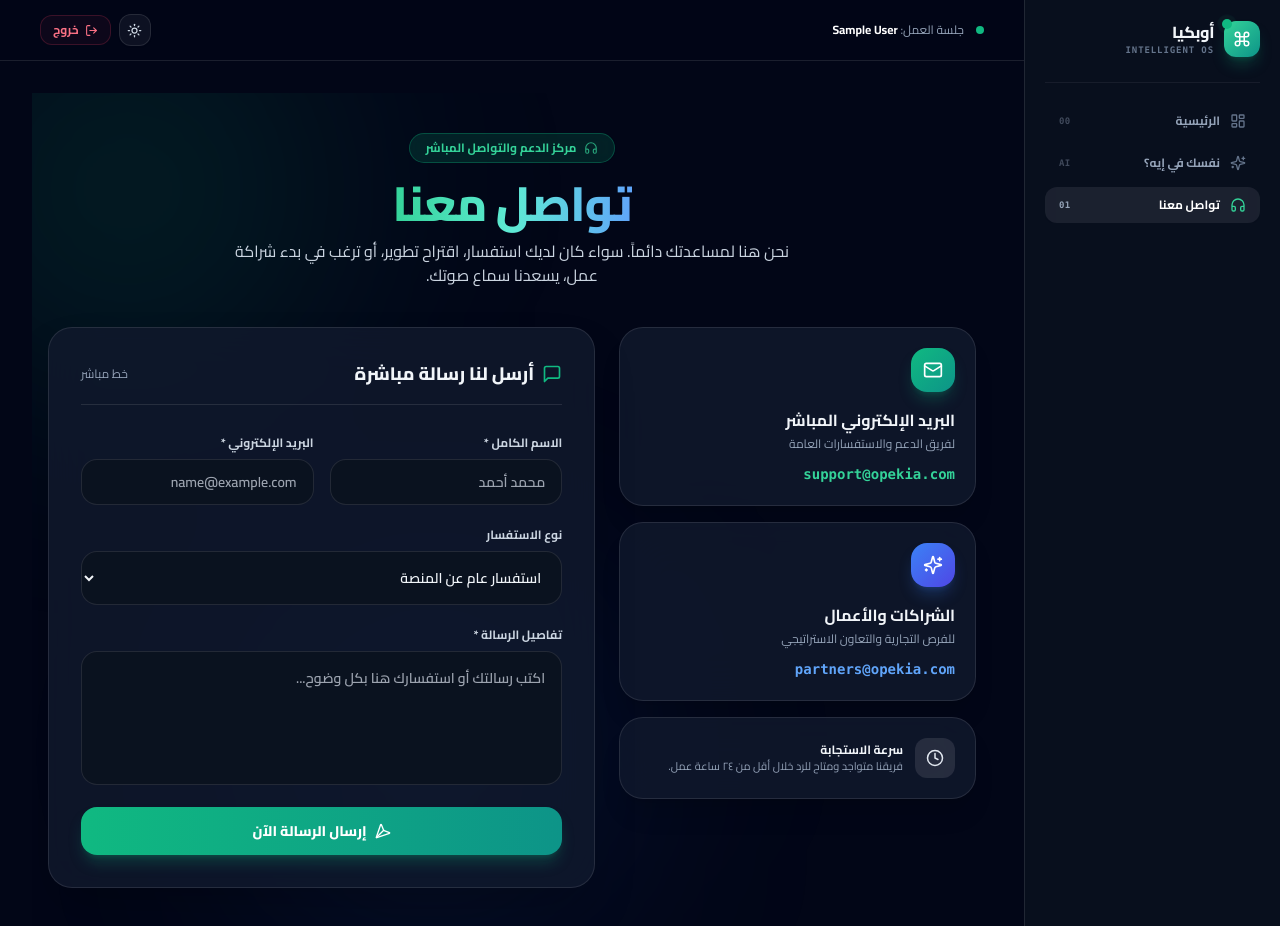
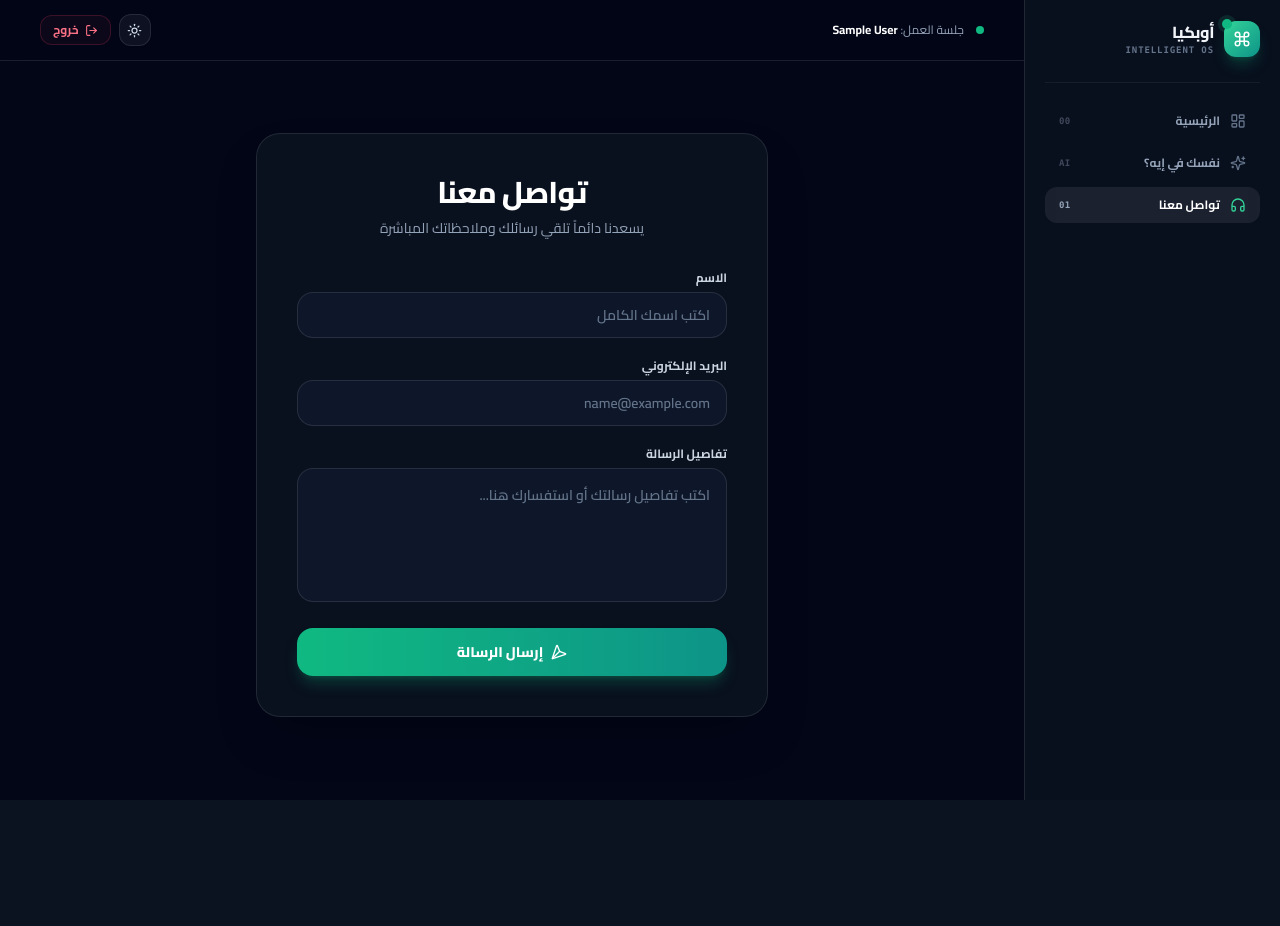
Before and after one commit to aliabdlatif1510-cell/opekia1, a Next.js app: page /dashboard/contact in a window 1280 px wide. Shown: the top 926 px of the page. After the commit the page ends 800 px from the top, so only its background shows below. Built offline with nearby package versions, Linux system fonts and the light colour scheme; sample sign-in values are in the browser's storage.

Commit message:
Design: Clean and professional contact page with strictly (الاسم، البريد الإلكتروني، تفاصيل الرسالة)

```diff
--- a/app/dashboard/contact/ContactClient.tsx
+++ b/app/dashboard/contact/ContactClient.tsx
@@ -1,210 +1,118 @@
 "use client";
 
 import { useState } from "react";
-import {
-  MessageSquare,
-  Mail,
-  Send,
-  Phone,
-  Clock,
-  Sparkles,
-  CheckCircle2,
-  Headphones,
-  Globe,
-  HelpCircle,
-} from "lucide-react";
+import { Send, CheckCircle2 } from "lucide-react";
 
 export default function ContactClient() {
   const [name, setName] = useState("");
   const [email, setEmail] = useState("");
-  const [subject, setSubject] = useState("general");
   const [message, setMessage] = useState("");
   const [submitted, setSubmitted] = useState(false);
-  const [toast, setToast] = useState("");
+  const [loading, setLoading] = useState(false);
 
   const handleSubmit = (e: React.FormEvent) => {
     e.preventDefault();
     if (!name || !email || !message) return;
 
+    setLoading(true);
+    setTimeout(() => {
+      setLoading(false);
       setSubmitted(true);
-    setToast("✨ تم استلام رسالتك بنجاح! سيتواصل معك فريق أوبكيا في أقرب وقت.");
-
       setName("");
       setEmail("");
       setMessage("");
-
-    setTimeout(() => {
-      setToast("");
-    }, 4000);
+    }, 600);
   };
 
   return (
-    <div className="relative min-h-[calc(100vh-140px)] w-full overflow-hidden pb-16">
-      {/* Ambient background glow */}
-      <div className="pointer-events-none absolute -top-24 start-1/2 h-96 w-96 -translate-x-1/2 rounded-full bg-emerald-500/10 blur-[130px] dark:bg-emerald-500/15" />
-      <div className="pointer-events-none absolute bottom-10 end-1/4 h-80 w-80 rounded-full bg-blue-500/10 blur-[130px] dark:bg-blue-500/15" />
-
-      {/* Hero Header */}
-      <div className="relative z-10 mx-auto max-w-3xl text-center pt-6 sm:pt-10">
-        <div className="inline-flex items-center gap-2 rounded-full border border-emerald-500/20 bg-emerald-500/10 px-4 py-1.5 text-xs font-bold text-emerald-600 backdrop-blur-md dark:border-emerald-500/30 dark:bg-emerald-500/15 dark:text-emerald-400">
-          <Headphones size={14} className="animate-pulse" />
-          <span>مركز الدعم والتواصل المباشر</span>
-        </div>
-
-        <h1 className="mt-4 text-3xl font-black tracking-tight sm:text-5xl">
-          <span className="bg-gradient-to-r from-emerald-600 via-teal-500 to-blue-600 bg-clip-text text-transparent dark:from-emerald-400 dark:via-teal-300 dark:to-blue-400">
+    <div className="flex min-h-[calc(100vh-140px)] w-full items-center justify-center py-10 px-4">
+      {/* Centered Executive Card */}
+      <div className="w-full max-w-lg rounded-3xl border border-slate-200/90 bg-white/90 p-7 shadow-2xl backdrop-blur-xl transition dark:border-white/10 dark:bg-navy-900/90 sm:p-10">
+        <div className="text-center">
+          <h1 className="text-3xl font-black tracking-tight text-slate-900 dark:text-white">
             تواصل معنا
-          </span>
           </h1>
-
-        <p className="mx-auto mt-3 max-w-xl text-sm font-medium text-slate-600 dark:text-slate-300 sm:text-base">
-          نحن هنا لمساعدتك دائماً. سواء كان لديك استفسار، اقتراح تطوير، أو ترغب في بدء شراكة عمل،
-          يسعدنا سماع صوتك.
+          <p className="mt-2 text-sm font-medium text-slate-500 dark:text-slate-400">
+            يسعدنا دائماً تلقي رسائلك وملاحظاتك المباشرة
           </p>
         </div>
 
-      {/* Main Grid: Channels & Direct Message Form */}
-      <div className="relative z-10 mx-auto mt-10 grid max-w-5xl gap-6 px-4 md:grid-cols-5">
-        {/* Left Column: Direct Channels (2 cols) */}
-        <div className="space-y-4 md:col-span-2">
-          {/* Card 1: Email */}
-          <div className="rounded-3xl border border-slate-200 bg-white/80 p-5 shadow-xl backdrop-blur-xl dark:border-white/10 dark:bg-navy-800/80">
-            <div className="flex h-11 w-11 items-center justify-center rounded-2xl bg-gradient-to-br from-emerald-500 to-teal-600 text-white shadow-lg shadow-emerald-500/25">
-              <Mail size={20} />
+        {submitted ? (
+          <div className="mt-8 rounded-2xl border border-emerald-500/20 bg-emerald-500/10 p-6 text-center dark:border-emerald-500/30 dark:bg-emerald-500/15">
+            <CheckCircle2 size={36} className="mx-auto text-emerald-500" />
+            <h3 className="mt-3 text-base font-bold text-emerald-800 dark:text-emerald-300">
+              تم إرسال رسالتك بنجاح
+            </h3>
+            <p className="mt-1 text-xs text-slate-600 dark:text-slate-300">
+              شكراً لتواصلك معنا، سنقوم بالرد عليك عبر البريد الإلكتروني في أقرب وقت.
+            </p>
+            <button
+              type="button"
+              onClick={() => setSubmitted(false)}
+              className="mt-4 rounded-xl bg-emerald-600 px-4 py-2 text-xs font-bold text-white transition hover:bg-emerald-500"
+            >
+              إرسال رسالة أخرى
+            </button>
           </div>
-            <h3 className="mt-4 text-base font-bold">البريد الإلكتروني المباشر</h3>
-            <p className="mt-1 text-xs text-slate-500 dark:text-slate-400">
-              لفريق الدعم والاستفسارات العامة
-            </p>
-            <a
-              href="mailto:support@opekia.com"
-              className="mt-3 inline-block font-mono text-sm font-bold text-emerald-600 hover:underline dark:text-emerald-400"
-            >
-              support@opekia.com
-            </a>
-          </div>
-
-          {/* Card 2: Partnerships */}
-          <div className="rounded-3xl border border-slate-200 bg-white/80 p-5 shadow-xl backdrop-blur-xl dark:border-white/10 dark:bg-navy-800/80">
-            <div className="flex h-11 w-11 items-center justify-center rounded-2xl bg-gradient-to-br from-blue-500 to-indigo-600 text-white shadow-lg shadow-blue-500/25">
-              <Sparkles size={20} />
-            </div>
-            <h3 className="mt-4 text-base font-bold">الشراكات والأعمال</h3>
-            <p className="mt-1 text-xs text-slate-500 dark:text-slate-400">
-              للفرص التجارية والتعاون الاستراتيجي
-            </p>
-            <a
-              href="mailto:partners@opekia.com"
-              className="mt-3 inline-block font-mono text-sm font-bold text-blue-600 hover:underline dark:text-blue-400"
-            >
-              partners@opekia.com
-            </a>
-          </div>
-
-          {/* Card 3: Response Time */}
-          <div className="rounded-3xl border border-slate-200 bg-white/80 p-5 shadow-xl backdrop-blur-xl dark:border-white/10 dark:bg-navy-800/80">
-            <div className="flex items-center gap-3">
-              <div className="flex h-10 w-10 shrink-0 items-center justify-center rounded-xl bg-slate-100 text-slate-700 dark:bg-white/10 dark:text-slate-200">
-                <Clock size={18} />
-              </div>
-              <div>
-                <h4 className="text-xs font-bold">سرعة الاستجابة</h4>
-                <p className="text-[11px] text-slate-500 dark:text-slate-400">
-                  فريقنا متواجد ومتاح للرد خلال أقل من ٢٤ ساعة عمل.
-                </p>
-              </div>
-            </div>
-          </div>
-        </div>
-
-        {/* Right Column: Contact Form (3 cols) */}
-        <div className="rounded-3xl border border-slate-200 bg-white/80 p-6 shadow-2xl backdrop-blur-xl dark:border-white/10 dark:bg-navy-800/80 sm:p-8 md:col-span-3">
-          <div className="flex items-center justify-between border-b border-slate-100 pb-4 dark:border-white/10">
-            <div className="flex items-center gap-2">
-              <MessageSquare className="text-emerald-500" size={20} />
-              <h2 className="text-lg font-black">أرسل لنا رسالة مباشرة</h2>
-            </div>
-            <span className="text-xs text-slate-400">خط مباشر</span>
-          </div>
-
-          <form onSubmit={handleSubmit} className="mt-6 space-y-4">
-            <div className="grid gap-4 sm:grid-cols-2">
-              <label className="block space-y-1.5">
-                <span className="text-xs font-bold text-slate-700 dark:text-slate-300">
-                  الاسم الكامل *
-                </span>
+        ) : (
+          <form onSubmit={handleSubmit} className="mt-8 space-y-5">
+            {/* الاسم */}
+            <div className="space-y-1.5">
+              <label className="block text-xs font-bold text-slate-700 dark:text-slate-300">
+                الاسم
+              </label>
               <input
                 required
                 type="text"
                 value={name}
                 onChange={(e) => setName(e.target.value)}
-                  placeholder="محمد أحمد"
-                  className="w-full rounded-2xl border border-slate-200 bg-slate-50 px-4 py-3 text-sm font-semibold outline-none transition focus:border-emerald-500 focus:bg-white focus:ring-2 focus:ring-emerald-500/20 dark:border-white/10 dark:bg-navy-900/90 dark:focus:bg-navy-900"
+                placeholder="اكتب اسمك الكامل"
+                className="w-full rounded-2xl border border-slate-200 bg-slate-50/70 px-4 py-3 text-sm font-semibold text-slate-900 placeholder-slate-400 outline-none transition focus:border-emerald-500 focus:bg-white focus:ring-2 focus:ring-emerald-500/20 dark:border-white/10 dark:bg-navy-800/80 dark:text-white dark:placeholder-slate-500 dark:focus:bg-navy-800"
               />
+            </div>
+
+            {/* البريد الإلكتروني */}
+            <div className="space-y-1.5">
+              <label className="block text-xs font-bold text-slate-700 dark:text-slate-300">
+                البريد الإلكتروني
               </label>
-
-              <label className="block space-y-1.5">
-                <span className="text-xs font-bold text-slate-700 dark:text-slate-300">
-                  البريد الإلكتروني *
-                </span>
               <input
                 required
                 type="email"
                 value={email}
                 onChange={(e) => setEmail(e.target.value)}
                 placeholder="name@example.com"
-                  className="w-full rounded-2xl border border-slate-200 bg-slate-50 px-4 py-3 text-sm font-semibold outline-none transition focus:border-emerald-500 focus:bg-white focus:ring-2 focus:ring-emerald-500/20 dark:border-white/10 dark:bg-navy-900/90 dark:focus:bg-navy-900"
+                className="w-full rounded-2xl border border-slate-200 bg-slate-50/70 px-4 py-3 text-sm font-semibold text-slate-900 placeholder-slate-400 outline-none transition focus:border-emerald-500 focus:bg-white focus:ring-2 focus:ring-emerald-500/20 dark:border-white/10 dark:bg-navy-800/80 dark:text-white dark:placeholder-slate-500 dark:focus:bg-navy-800"
               />
-              </label>
             </div>
 
-            <label className="block space-y-1.5">
-              <span className="text-xs font-bold text-slate-700 dark:text-slate-300">
-                نوع الاستفسار
-              </span>
-              <select
-                value={subject}
-                onChange={(e) => setSubject(e.target.value)}
-                className="w-full rounded-2xl border border-slate-200 bg-slate-50 px-4 py-3 text-sm font-semibold outline-none transition focus:border-emerald-500 focus:bg-white focus:ring-2 focus:ring-emerald-500/20 dark:border-white/10 dark:bg-navy-900/90 dark:focus:bg-navy-900"
-              >
-                <option value="general">استفسار عام عن المنصة</option>
-                <option value="support">مساعدة أو دعم فني</option>
-                <option value="partnership">اقتراح شراكة أعمال</option>
-                <option value="feature">اقتراح ميزة جديدة</option>
-              </select>
+            {/* تفاصيل الرسالة */}
+            <div className="space-y-1.5">
+              <label className="block text-xs font-bold text-slate-700 dark:text-slate-300">
+                تفاصيل الرسالة
               </label>
-
-            <label className="block space-y-1.5">
-              <span className="text-xs font-bold text-slate-700 dark:text-slate-300">
-                تفاصيل الرسالة *
-              </span>
               <textarea
                 required
                 rows={5}
                 value={message}
                 onChange={(e) => setMessage(e.target.value)}
-                placeholder="اكتب رسالتك أو استفسارك هنا بكل وضوح..."
-                className="w-full resize-none rounded-2xl border border-slate-200 bg-slate-50 p-4 text-sm font-semibold outline-none transition focus:border-emerald-500 focus:bg-white focus:ring-2 focus:ring-emerald-500/20 dark:border-white/10 dark:bg-navy-900/90 dark:focus:bg-navy-900"
+                placeholder="اكتب تفاصيل رسالتك أو استفسارك هنا..."
+                className="w-full resize-none rounded-2xl border border-slate-200 bg-slate-50/70 p-4 text-sm font-semibold text-slate-900 placeholder-slate-400 outline-none transition focus:border-emerald-500 focus:bg-white focus:ring-2 focus:ring-emerald-500/20 dark:border-white/10 dark:bg-navy-800/80 dark:text-white dark:placeholder-slate-500 dark:focus:bg-navy-800"
               />
-            </label>
+            </div>
 
+            {/* زر الإرسال */}
             <button
               type="submit"
-              className="flex w-full items-center justify-center gap-2 rounded-2xl bg-gradient-to-r from-emerald-500 to-teal-600 py-3.5 text-sm font-black text-white shadow-lg shadow-emerald-500/25 transition-all hover:scale-[1.01] active:scale-[0.99]"
+              disabled={loading}
+              className="flex w-full items-center justify-center gap-2 rounded-2xl bg-gradient-to-r from-emerald-500 to-teal-600 py-3.5 text-sm font-black text-white shadow-lg shadow-emerald-500/25 transition-all hover:scale-[1.01] active:scale-[0.99] disabled:opacity-50"
             >
               <Send size={16} className="rtl:rotate-180" />
-              <span>إرسال الرسالة الآن</span>
+              <span>{loading ? "جاري الإرسال..." : "إرسال الرسالة"}</span>
             </button>
           </form>
+        )}
       </div>
-      </div>
-
-      {/* TOAST NOTIFICATION */}
-      {toast && (
-        <div className="fixed bottom-6 start-1/2 z-50 -translate-x-1/2 rounded-2xl bg-slate-900/95 px-5 py-3 text-sm font-bold text-white shadow-2xl backdrop-blur-md dark:bg-emerald-600">
-          {toast}
-        </div>
-      )}
     </div>
   );
 }
```
Lines whose indentation alone changed are shown as unchanged.
